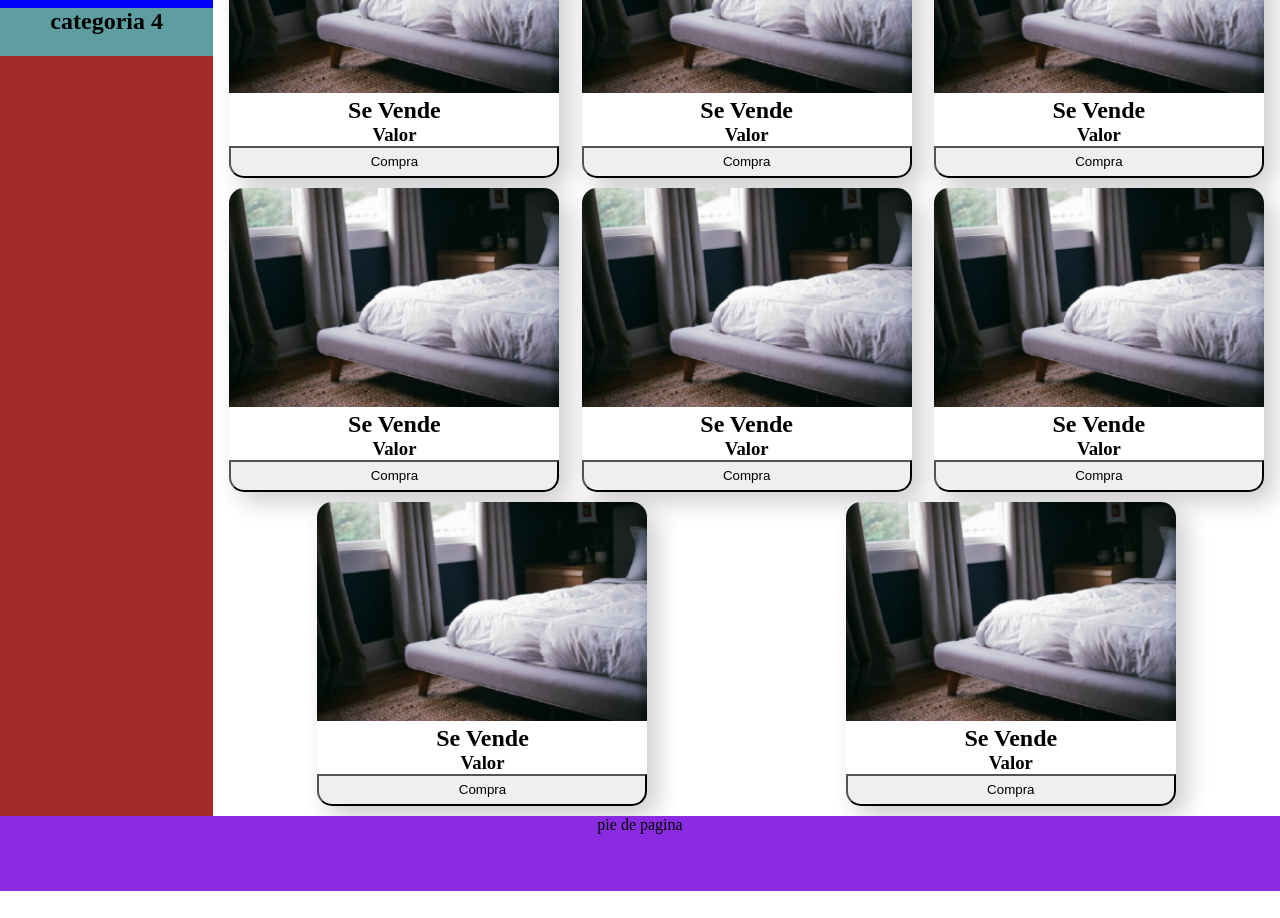
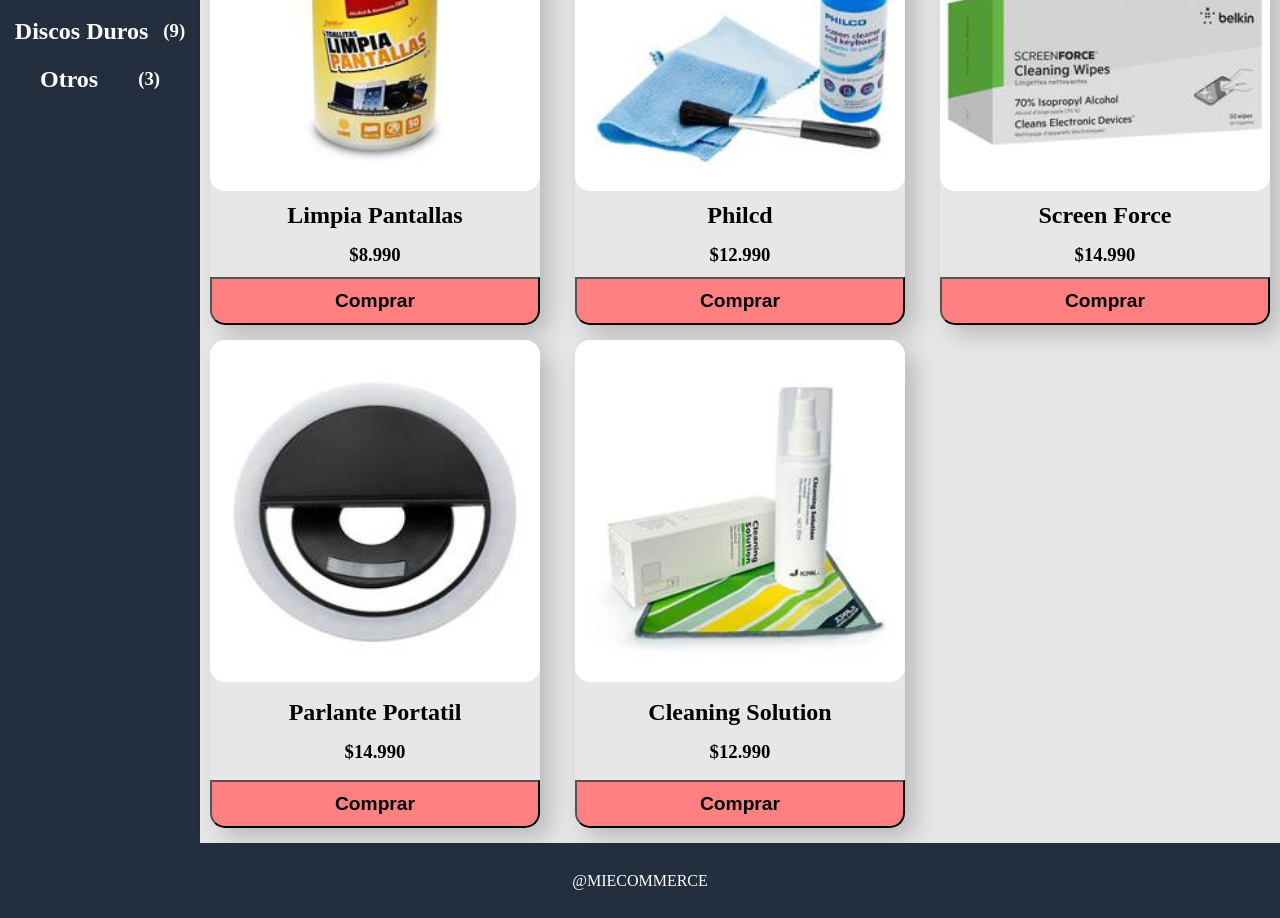
Before and after one commit to emonsalves/DesafioLatamCSS2, a plain HTML site: page index.html in a window 1280 px wide. Shown: the part 236-1154 px from the top of the page. Before the commit the page ends 1127 px from the top, so only its background shows below. Drawn offline with Linux system fonts and the light colour scheme.

Commit message:
Upload: se actualizan de flex a grid
Se termina el trabajo de desafio CSS.
Proximo a ser editado para mejorar la visual

```diff
--- a/assets/css/style.css
+++ b/assets/css/style.css
@@ -2,12 +2,10 @@
     margin: 0;
     padding: 0;
     box-sizing: border-box;
-    text-align: center;
+
 }
-
 .body {
-    background-color: black;
-    font-family: 'Courier New', Courier, monospace;
+     font-family: 'Courier New', Courier, monospace;
 
 }
 
@@ -17,99 +15,114 @@
         'menu main'
         'footer footer';
     height: 100vh;
-    grid-template-columns: 0.2fr 1fr;
+    grid-template-columns: 200px 1fr;
     grid-template-rows: 100px 1fr 75px;
+
 }
 
 header {
-    background-color: aliceblue;
     grid-area: header;
-    /* position:fixed; */
+    background-color: #232F3E;
+    display: flex;
+    flex-direction: column;
+    justify-content: center;
+    align-items: center;
+    color: white;
 }
 
 menu {
-    background-color: brown;
     grid-area: menu;
-    padding: 0;
-    margin: 0;
     display: flex;
     flex-direction: column;
+    background-color: #232F3E;
+    color: white;
+}
+menu h1 {
+    text-align: center;
+    margin-bottom: 10px;
 }
 
 .categorias {
-    background-color: aquamarine;
+    display: flex;
+    justify-content: space-evenly;
+    align-items: center;
     height: 3rem;
     transition: 0.5s;
-
-}
-
-.categorias:hover {
-    background-color: aliceblue;
-    box-shadow: 10px 10px 25px 0 rgba(0, 0, 0, 0.8);
-    transform: translate(5px);
-}
-
-.cat1 {
-    background-color: red;
-}
-
-.cat2 {
-    background-color: aqua;
-}
-
-.cat3 {
-    background-color: blue;
-}
-
-.cat4 {
-    background-color: cadetblue;
 }
 
 main {
     grid-area: main;
+    display: grid;
+    grid-template-columns: 1fr 1fr 1fr;
+    gap: 15px;
+    padding-top: 15px;
+    padding-bottom: 15px;
+    justify-items: center;
+    text-align: center;
+    background-color: #E7E7E7;
 }
 
-.cardContainer {
+.card {
+    width: 330px;
     display: flex;
-    flex-wrap: wrap;
-    justify-content: space-around;
-    gap: 10px;
-    padding: 10px;
+    flex-direction: column;
+    justify-content: space-between;
+    align-items: stretch;
+    box-shadow: 10px 10px 25px 0 rgba(0, 0, 0, 0.2);
+    border-radius: 15px;
+    border: 0px;
+    margin: 0px;
 }
 
-.cardContainer .card {
-    background-color: white;
-    display: flex;
-    flex-direction: column;
-    box-shadow: 10px 10px 25px 0px rgb(0, 0, 0, 0.2);
-    text-align: center;
-    width: 330px;
+.card .cardHeader {
+    height: 70%;
+
+}
+
+.card img {
+    width: 100%;
+    height: 100%;
     border-radius: 15px;
 }
 
-.cardContainer .card:hover {
-    box-shadow: 10px 10px 25px 0 rgba(0, 0, 0, 0.8);
-    /* transform: perspective(600px) rotateZ(360deg) ; */
+.card .cardBody h3{
+ padding-top: 15px;
+}
+
+.card button {
+    width: 100%;
+    height: 3rem;
+    border-bottom-left-radius: 15px;
+    border-bottom-right-radius: 15px;
+    background-color: #FF8080;
+    font-size: 1.2rem;
+    font-weight: 600;
+}
+footer {
+     grid-area: footer;
+     background-color: #232F3E;
+     display: flex;
+     flex-direction: column;
+     justify-content: center;
+     align-items: center;
+     color: white;
+}
+
+/* hover  */
+
+.card:hover {
+    box-shadow: 10px 10px 25px 0 rgba(0, 0, 0, 0.5);
     transform: translate(5px);
     transition: 1s;
 }
-
-.cardContainer .card img {
-    width: 100%;
-    border-top-left-radius: 15px;
-    border-top-right-radius: 15px;
+.cardFooter button:hover {
+    box-shadow: 10px 10px 25px 0 rgba(0, 0, 0, 0.5);
+    transition: 1s;
+    background-color: #C90000;
 }
-
-.cardContainer .card button {
-    width: 100%;
-    height: 2rem;
-    border-bottom-left-radius: 15px;
-    border-bottom-right-radius: 15px;
+.categorias:hover {
+    background-color: aliceblue;
+    box-shadow: 10px 10px 25px 0 rgba(0, 0, 0, 0.5);
+    transform: translate(2px);
+    color: black;
 }
-
-
-
-footer {
-    background-color: blueviolet;
-    grid-area: footer;
-}
--- a/index.html
+++ b/index.html
@@ -12,124 +12,91 @@
 <body>
     <div class="gridContainer">
         <header>
-            <h1>SISTEMA DE VENTAS</h1>
+            <h1>MI ECOMMERCE</h1>
         </header>
         <menu>
+            <h1>Categorias</h1>
             <div class="categorias cat1">
-                <h2>categoria 1</h2>
+                <h2>Limpieza</h2>
+                <h3>(16)</h3>
             </div>
             <div class="categorias cat2">
-                <h2>categoria 2</h2>
+                <h2>Luces Led</h2>
+                <h3>(11)</h3>
             </div>
             <div class="categorias cat3">
-                <h2>categoria 3</h2>
+                <h2>Discos Duros</h2>
+                <h3>(9)</h3>
             </div>
             <div class="categorias cat4">
-                <h2>categoria 4</h2>
+                <h2>Otros</h2>
+                <h3>(3)</h3>
             </div>
         </menu>
         <main>
-            <div class="cardContainer">
             <div class="card">
                 <div class="cardHeader">
-                        <img src="./assets/img/foto1.png" alt="Foto 1">
+                    <img src="./assets/img/1.jpg" alt="Foto 1">
                 </div>
                 <div class="cardBody">
-                        <h2>Se Vende</h2>
-                        <h3>Valor</h3>
+                    <h2>Limpia Pantallas</h2>
+                    <h3>$8.990</h3>
                 </div>
                 <div class="cardFooter">
-                        <button>Compra</button>
+                    <button>Comprar</button>
                 </div>
             </div>
             <div class="card">
                 <div class="cardHeader">
-                        <img src="./assets/img/foto1.png" alt="Foto 1">
+                    <img src="./assets/img/2.jpg" alt="Foto 1">
                 </div>
                 <div class="cardBody">
-                        <h2>Se Vende</h2>
-                        <h3>Valor</h3>
+                    <h2>Philcd</h2>
+                    <h3>$12.990</h3>
                 </div>
                 <div class="cardFooter">
-                        <button>Compra</button>
+                    <button>Comprar</button>
                 </div>
             </div>
             <div class="card">
                 <div class="cardHeader">
-                        <img src="./assets/img/foto1.png" alt="Foto 1">
+                    <img src="./assets/img/3.jpeg" alt="Foto 1">
                 </div>
                 <div class="cardBody">
-                        <h2>Se Vende</h2>
-                        <h3>Valor</h3>
+                    <h2>Screen Force</h2>
+                    <h3>$14.990</h3>
                 </div>
                 <div class="cardFooter">
-                        <button>Compra</button>
+                    <button>Comprar</button>
                 </div>
             </div>
             <div class="card">
                 <div class="cardHeader">
-                        <img src="./assets/img/foto1.png" alt="Foto 1">
+                    <img src="./assets/img/4.jpg" alt="Foto 1">
                 </div>
                 <div class="cardBody">
-                        <h2>Se Vende</h2>
-                        <h3>Valor</h3>
+                    <h2>Parlante Portatil</h2>
+                    <h3>$14.990</h3>
                 </div>
                 <div class="cardFooter">
-                        <button>Compra</button>
+                    <button>Comprar</button>
                 </div>
             </div>
             <div class="card">
                 <div class="cardHeader">
-                        <img src="./assets/img/foto1.png" alt="Foto 1">
+                    <img src="./assets/img/5.jpg" alt="Foto 1">
                 </div>
                 <div class="cardBody">
-                        <h2>Se Vende</h2>
-                        <h3>Valor</h3>
+                    <h2>Cleaning Solution</h2>
+                    <h3>$12.990</h3>
                 </div>
                 <div class="cardFooter">
-                        <button>Compra</button>
-                    </div>
-                </div>
-                <div class="card">
-                    <div class="cardHeader">
-                        <img src="./assets/img/foto1.png" alt="Foto 1">
-                    </div>
-                    <div class="cardBody">
-                        <h2>Se Vende</h2>
-                        <h3>Valor</h3>
-                    </div>
-                    <div class="cardFooter">
-                        <button>Compra</button>
-                    </div>
-                </div>
-                <div class="card">
-                    <div class="cardHeader">
-                        <img src="./assets/img/foto1.png" alt="Foto 1">
-                    </div>
-                    <div class="cardBody">
-                        <h2>Se Vende</h2>
-                        <h3>Valor</h3>
-                    </div>
-                    <div class="cardFooter">
-                        <button>Compra</button>
-                    </div>
-                </div>
-                <div class="card">
-                    <div class="cardHeader">
-                        <img src="./assets/img/foto1.png" alt="Foto 1">
-                    </div>
-                    <div class="cardBody">
-                        <h2>Se Vende</h2>
-                        <h3>Valor</h3>
-                    </div>
-                    <div class="cardFooter">
-                        <button>Compra</button>
-                    </div>
+                    <button>Comprar</button>
                 </div>
             </div>
         </main>
         <footer>
-            pie de pagina
+            @MIECOMMERCE
         </footer>
     </div>
 </body>
```
Also changed, not shown: assets/img/1.jpg (added), assets/img/2.jpg (added), assets/img/3.jpeg (added), assets/img/4.jpg (added), assets/img/5.jpg (added), assets/img/6.jpg (added), assets/img/7.jpg (added), assets/img/8.jpg (added), assets/img/matrix.jpg (added). Lines whose indentation alone changed are shown as unchanged.
